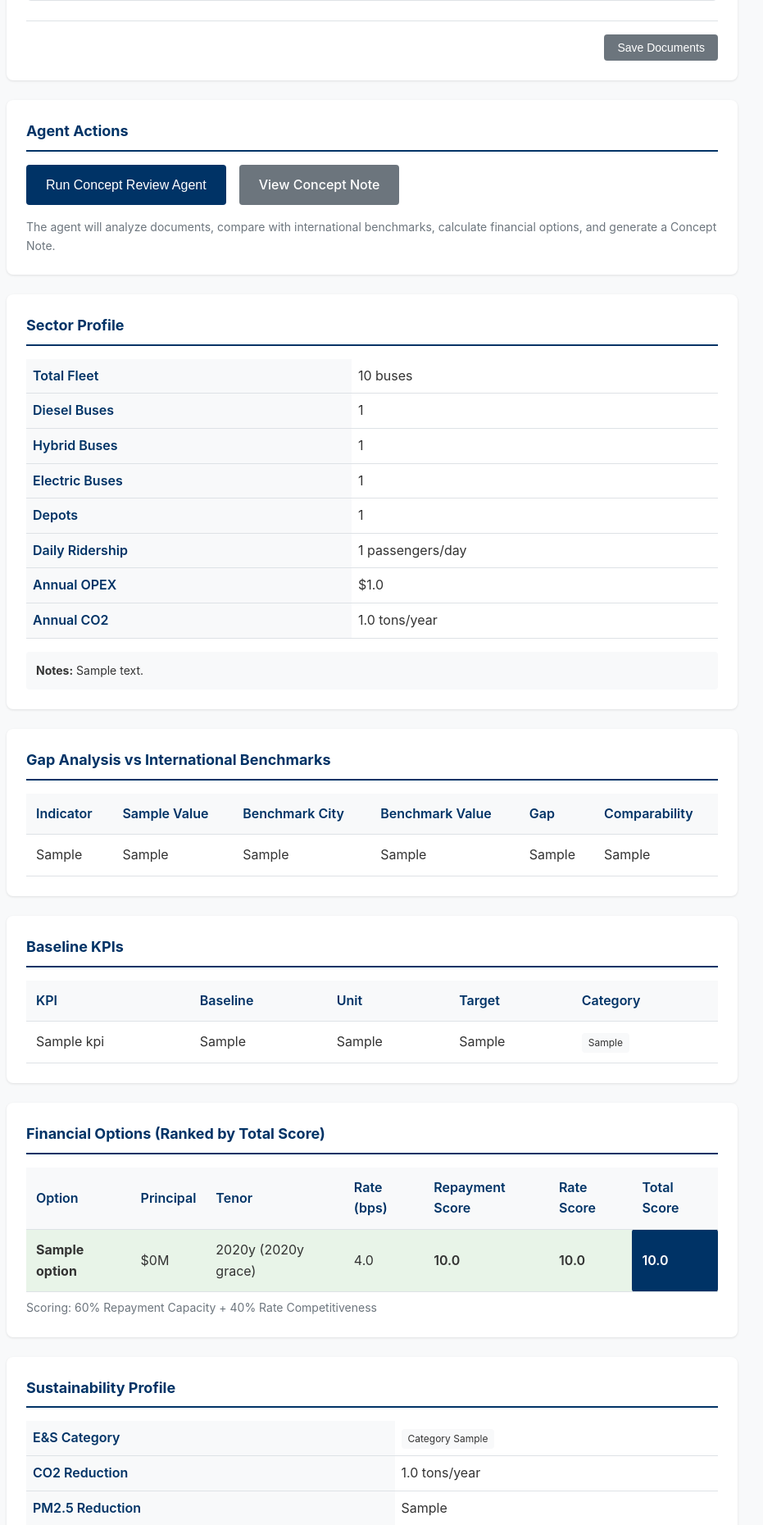
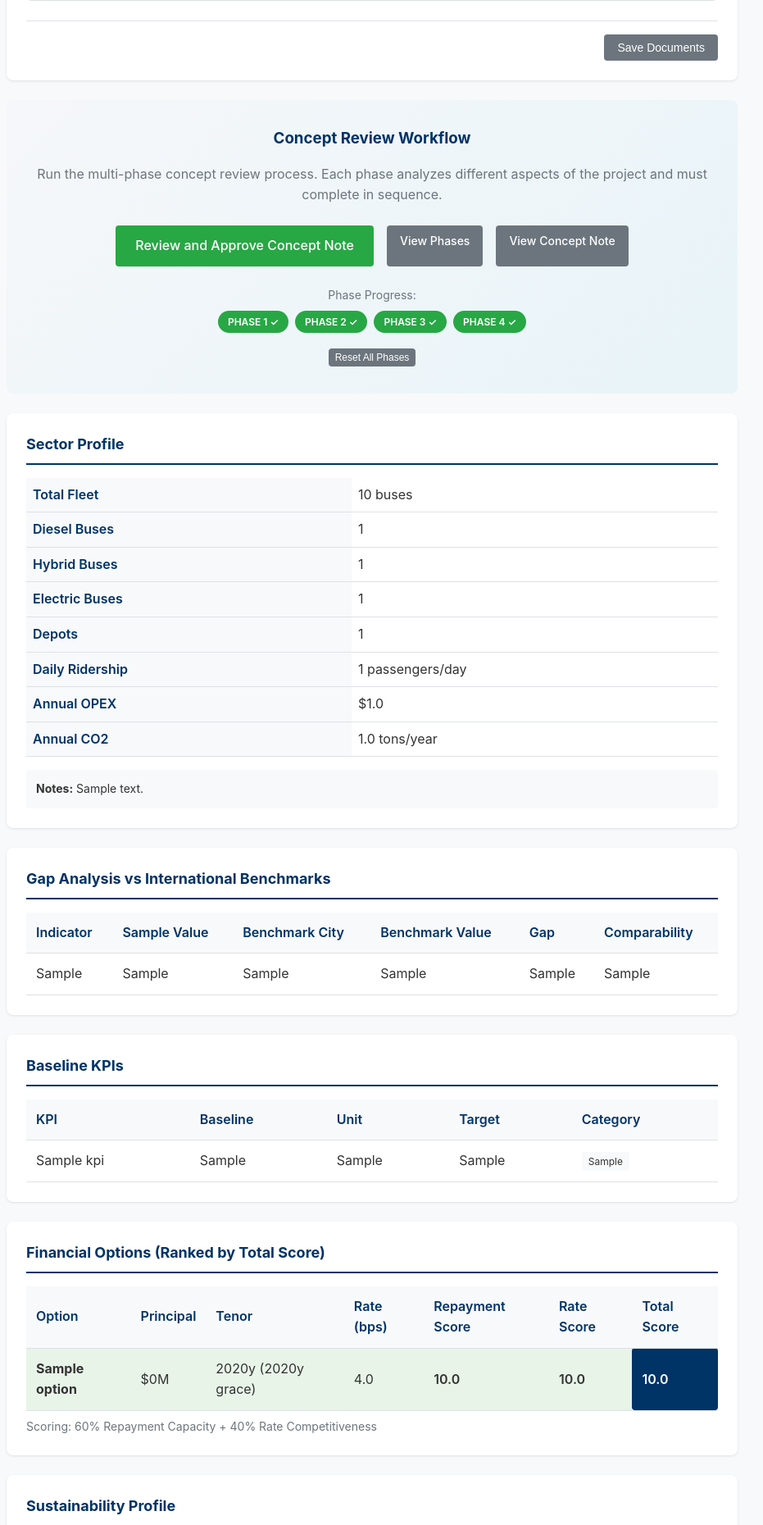
Before and after one commit to masoom181096/ConceptReviewTool, a FastAPI app: page /cases/1 in a window 1280 px wide. Shown: the part 939-2799 px from the top of the page at 82% size, without its empty margins (24-955 px from the left). Run offline with FastAPI, Linux system fonts and the light colour scheme; tables that the repository leaves empty hold one stand-in row (values such as "Sample post").

Commit message:
Update case detail page to support multi-phase concept review workflow
Modify `templates/case_detail.html` to replace the single "Run Concept Review Agent" button with a new section that supports a multi-phase review process, including starting, continuing, and reviewing phases.

Replit-Commit-Author: Agent
Replit-Commit-Session-Id: 3b8bb083-30cb-4177-bcae-d30b09678aec
Replit-Commit-Checkpoint-Type: intermediate_checkpoint
Replit-Commit-Event-Id: 42bfecd8-2a1e-4c3b-92f1-6f559a84c61e
Replit-Commit-Screenshot-Url: https://storage.googleapis.com/screenshot-production-us-central1/bb77007f-fa19-45c9-af34-7465a1598c5e/3b8bb083-30cb-4177-bcae-d30b09678aec/K6ClOG0

```diff
--- a/templates/case_detail.html
+++ b/templates/case_detail.html
@@ -75,44 +75,86 @@
             </form>
         </div>
 
-        <div class="card">
-            <h3>Agent Actions</h3>
-            <div class="action-buttons">
-                <button id="run-agent-btn" type="button" class="btn btn-primary btn-large">
-                    Run Concept Review Agent
-                </button>
+        <div class="start-review-section">
+            <h3>Concept Review Workflow</h3>
+            <p>
+                Run the multi-phase concept review process. Each phase analyzes different aspects
+                of the project and must complete in sequence.
+            </p>
 
-                <a href="/cases/{{ case.id }}/concept_note" id="view-concept-note-btn"
-                   class="btn btn-secondary btn-large {% if not concept_note %}hidden{% endif %}"
-                   target="_blank">
+            {% set any_phase_started = case.phase1_completed or case.phase2_completed or case.phase3_completed or case.phase4_completed %}
+            {% set all_phases_complete = case.phase1_completed and case.phase2_completed and case.phase3_completed and case.phase4_completed %}
+
+            <div class="action-buttons" style="justify-content: center; gap: 1rem;">
+                {% if not any_phase_started %}
+                    <a href="/cases/{{ case.id }}/phases/1" class="btn btn-primary btn-large">
+                        Start Concept Review
+                    </a>
+                {% elif all_phases_complete %}
+                    <a href="/cases/{{ case.id }}/review" class="btn btn-success btn-large">
+                        Review and Approve Concept Note
+                    </a>
+                    <a href="/cases/{{ case.id }}/phases/1" class="btn btn-secondary">
+                        View Phases
+                    </a>
+                {% else %}
+                    {% if not case.phase1_completed %}
+                        <a href="/cases/{{ case.id }}/phases/1" class="btn btn-primary btn-large">
+                            Continue: Phase 1
+                        </a>
+                    {% elif not case.phase2_completed %}
+                        <a href="/cases/{{ case.id }}/phases/2" class="btn btn-primary btn-large">
+                            Continue: Phase 2
+                        </a>
+                    {% elif not case.phase3_completed %}
+                        <a href="/cases/{{ case.id }}/phases/3" class="btn btn-primary btn-large">
+                            Continue: Phase 3
+                        </a>
+                    {% elif not case.phase4_completed %}
+                        <a href="/cases/{{ case.id }}/phases/4" class="btn btn-primary btn-large">
+                            Continue: Phase 4
+                        </a>
+                    {% endif %}
+                {% endif %}
+
+                {% if concept_note %}
+                <a href="/cases/{{ case.id }}/concept_note" class="btn btn-secondary" target="_blank">
                     View Concept Note
                 </a>
+                {% endif %}
             </div>
-            <p class="help-text" style="margin-top: 1rem;">
-                The agent will analyze documents, compare with international benchmarks,
-                calculate financial options, and generate a Concept Note.
-            </p>
-        </div>
 
-        <section id="agent-thinking-section" class="card thinking-card" style="display: none;">
-            <h3>
-                <span id="thinking-header-text">Agent Thinking...</span>
-                <span id="thinking-spinner" class="spinner"></span>
-            </h3>
-            <p class="help-text">Watch the agent reason through each step:</p>
-            <div id="thinking-steps" class="thinking-log"></div>
-            <div id="thinking-complete" style="display: none; margin-top: 1rem;">
-                <p class="success-message">Analysis complete! Results saved to database.</p>
-                <div class="action-buttons" style="margin-top: 1rem;">
-                    <a href="/cases/{{ case.id }}/review" class="btn btn-primary">
-                        Proceed to Review and Approve Concept Note
-                    </a>
-                    <button onclick="location.reload()" class="btn btn-secondary">
-                        Refresh Page to See Results
-                    </button>
+            {% if any_phase_started %}
+            <div style="margin-top: 1.5rem;">
+                <p class="help-text" style="margin-bottom: 0.5rem;">Phase Progress:</p>
+                <div style="display: flex; gap: 0.5rem; justify-content: center; flex-wrap: wrap;">
+                    <span class="status-pill {% if case.phase1_completed %}status-completed{% else %}status-pending{% endif %}">
+                        Phase 1 {% if case.phase1_completed %}&#10003;{% endif %}
+                    </span>
+                    <span class="status-pill {% if case.phase2_completed %}status-completed{% else %}status-pending{% endif %}">
+                        Phase 2 {% if case.phase2_completed %}&#10003;{% endif %}
+                    </span>
+                    <span class="status-pill {% if case.phase3_completed %}status-completed{% else %}status-pending{% endif %}">
+                        Phase 3 {% if case.phase3_completed %}&#10003;{% endif %}
+                    </span>
+                    <span class="status-pill {% if case.phase4_completed %}status-completed{% else %}status-pending{% endif %}">
+                        Phase 4 {% if case.phase4_completed %}&#10003;{% endif %}
+                    </span>
                 </div>
             </div>
-        </section>
+            {% endif %}
+
+            {% if any_phase_started %}
+            <div style="margin-top: 1rem;">
+                <form action="/cases/{{ case.id }}/reset_phases" method="post" style="display: inline;">
+                    <button type="submit" class="btn btn-sm btn-secondary"
+                            onclick="return confirm('Are you sure you want to reset all phases? This will clear all analysis results.');">
+                        Reset All Phases
+                    </button>
+                </form>
+            </div>
+            {% endif %}
+        </div>
 
         {% if thinking_steps %}
         <div class="card thinking-card" id="saved-thinking-section">
@@ -280,122 +322,4 @@
     </div>
 </div>
 
-<script>
-document.addEventListener('DOMContentLoaded', function() {
-    const runAgentBtn = document.getElementById('run-agent-btn');
-    const thinkingSection = document.getElementById('agent-thinking-section');
-    const thinkingStepsContainer = document.getElementById('thinking-steps');
-    const thinkingComplete = document.getElementById('thinking-complete');
-    const thinkingSpinner = document.getElementById('thinking-spinner');
-    const thinkingHeaderText = document.getElementById('thinking-header-text');
-    const viewConceptNoteBtn = document.getElementById('view-concept-note-btn');
-    const savedThinkingSection = document.getElementById('saved-thinking-section');
-
-    const caseId = {{ case.id }};
-
-    runAgentBtn.addEventListener('click', async function() {
-        runAgentBtn.disabled = true;
-        runAgentBtn.textContent = 'Running...';
-
-        if (savedThinkingSection) {
-            savedThinkingSection.style.display = 'none';
-        }
-
-        thinkingSection.style.display = 'block';
-        thinkingStepsContainer.innerHTML = '';
-        thinkingComplete.style.display = 'none';
-        thinkingSpinner.style.display = 'inline-block';
-        thinkingHeaderText.textContent = 'Agent Thinking...';
-
-        try {
-            const response = await fetch(`/api/cases/${caseId}/run_concept_review`, {
-                method: 'POST',
-                headers: {
-                    'Content-Type': 'application/json'
-                }
-            });
-
-            const data = await response.json();
-
-            if (data.success) {
-                await displayThinkingSteps(data.thinking_steps);
-
-                thinkingSpinner.style.display = 'none';
-                thinkingHeaderText.textContent = 'Agent Thinking Complete';
-                thinkingComplete.style.display = 'block';
-
-                viewConceptNoteBtn.classList.remove('hidden');
-
-                runAgentBtn.textContent = 'Run Again';
-                runAgentBtn.disabled = false;
-            } else {
-                throw new Error(data.error || 'Unknown error occurred');
-            }
-        } catch (error) {
-            console.error('Error running concept review:', error);
-            thinkingSpinner.style.display = 'none';
-            thinkingHeaderText.textContent = 'Error';
-            thinkingStepsContainer.innerHTML = `
-                <div class="thinking-step error visible">
-                    <div class="step-header">
-                        <span class="step-number">Error</span>
-                        <span class="step-title">Failed to run concept review</span>
-                    </div>
-                    <p class="step-description">${error.message}</p>
-                </div>
-            `;
-            runAgentBtn.textContent = 'Try Again';
-            runAgentBtn.disabled = false;
-        }
-    });
-
-    async function displayThinkingSteps(steps) {
-        for (let i = 0; i < steps.length; i++) {
-            const step = steps[i];
-
-            const stepEl = document.createElement('div');
-            stepEl.className = 'thinking-step';
-            stepEl.innerHTML = `
-                <div class="step-header">
-                    <span class="step-number">Step ${step.step}</span>
-                    <span class="step-title">${step.title}</span>
-                </div>
-                <p class="step-description"></p>
-            `;
-            thinkingStepsContainer.appendChild(stepEl);
-
-            await sleep(300);
-            stepEl.classList.add('visible');
-
-            const descEl = stepEl.querySelector('.step-description');
-            await typeText(descEl, step.description, 15);
-
-            stepEl.classList.add('typing-complete');
-
-            if (i < steps.length - 1) {
-                await sleep(800);
-            }
-        }
-    }
-
-    function typeText(element, text, speed) {
-        return new Promise((resolve) => {
-            let index = 0;
-            const interval = setInterval(() => {
-                if (index < text.length) {
-                    element.textContent += text.charAt(index);
-                    index++;
-                } else {
-                    clearInterval(interval);
-                    resolve();
-                }
-            }, speed);
-        });
-    }
-
-    function sleep(ms) {
-        return new Promise(resolve => setTimeout(resolve, ms));
-    }
-});
-</script>
 {% endblock %}
```
